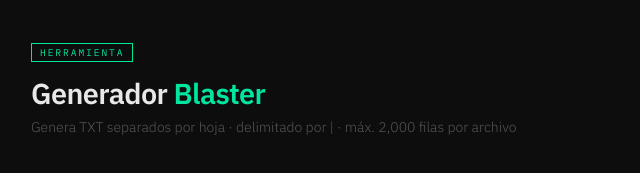
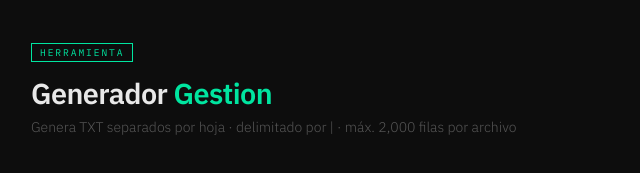
Before and after one commit to licdiegoasesoriamercantil-maker/Gestiones, a plain HTML site: page index.html in a window 1280 px wide. Shown: the top 173 px of the page, 209-849 px from the left. Drawn offline with Linux system fonts and the light colour scheme.

Commit message:
index.html

```diff
--- a/index.html
+++ b/index.html
@@ -258,7 +258,7 @@
 <div class="container">
   <header>
     <div class="label-tag">Herramienta</div>
-    <h1>Generador <span>Blaster</span></h1>
+    <h1>Generador <span>Gestion</span></h1>
     <p class="subtitle">Genera TXT separados por hoja · delimitado por | · máx. 2,000 filas por archivo</p>
   </header>
 
```
